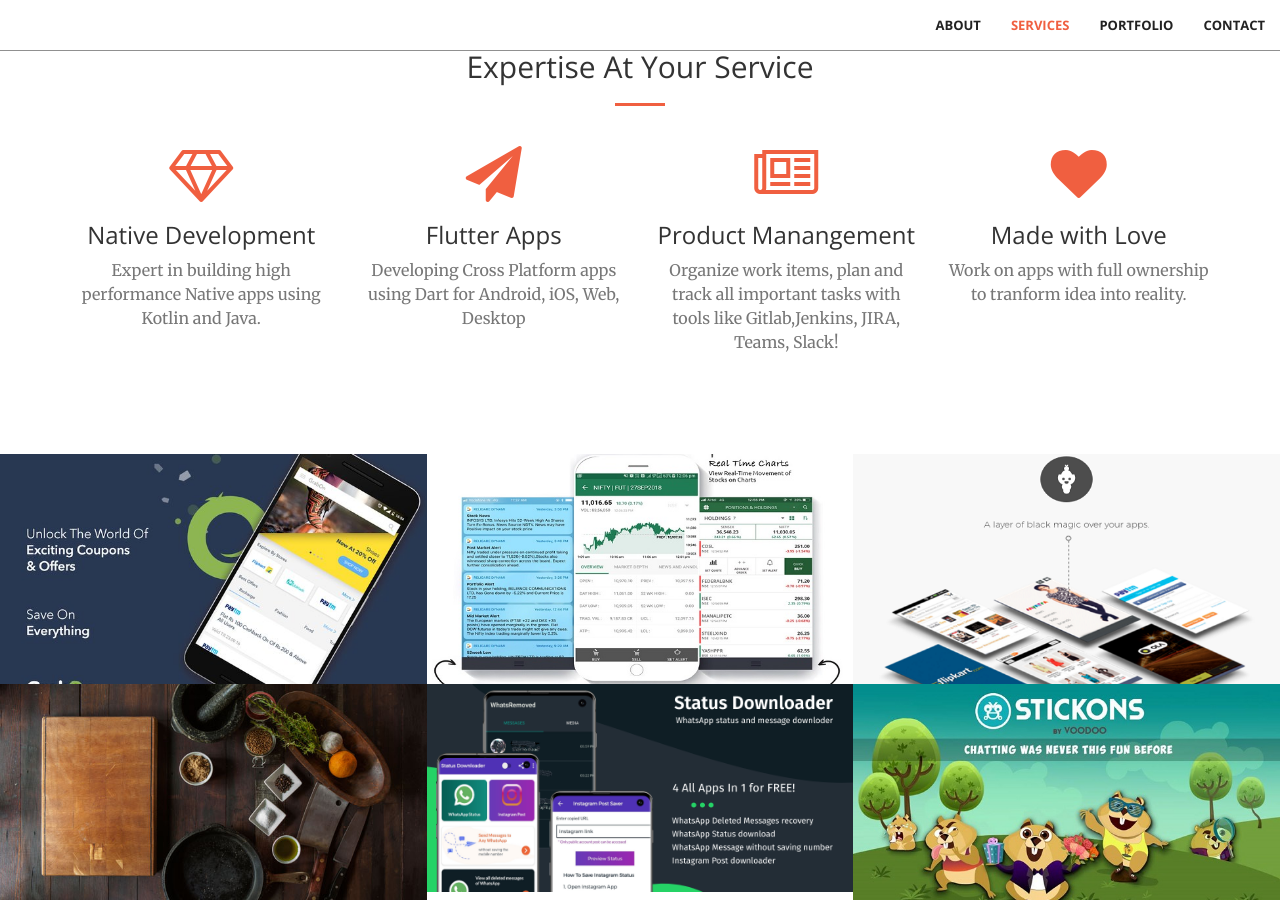
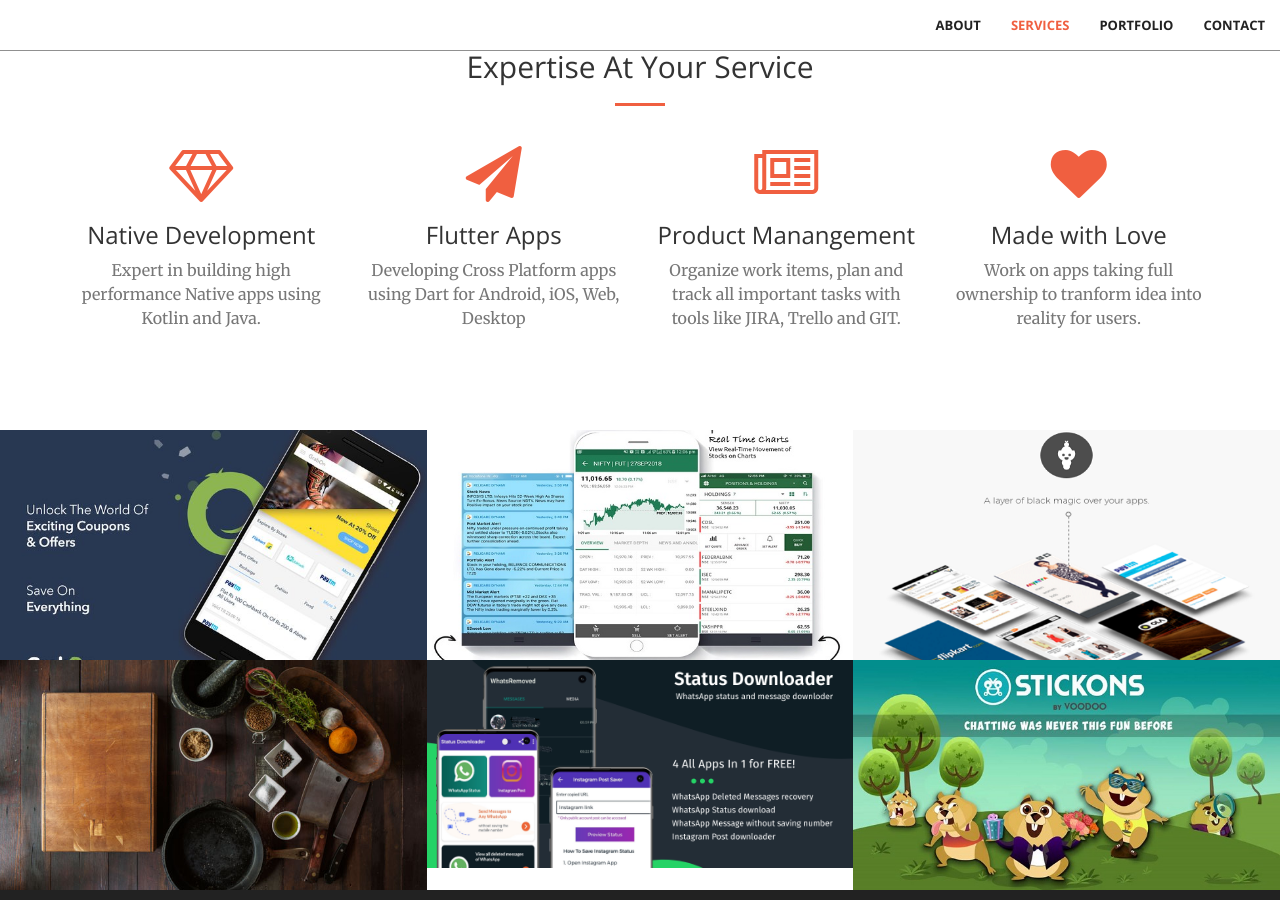
Before and after one commit to anukools/anukools.github.io, a Jekyll site: the page built from index.html, in a window 1280 px wide and 900 px high, scrolled down 1344 px. Built offline with Jekyll 4.4.1, drawn with Linux system fonts in a browser that asks for light colours.

Commit message:
Update services.html

```diff
--- a/_includes/services.html
+++ b/_includes/services.html
@@ -27,14 +27,14 @@
                 <div class="service-box">
                     <i class="fa fa-4x fa-newspaper-o wow bounceIn text-primary" data-wow-delay=".2s"></i>
                     <h3>Product Manangement</h3>
-                    <p class="text-muted">Organize work items, plan and track all important tasks with tools like Gitlab,Jenkins, JIRA, Teams, Slack!</p>
+                    <p class="text-muted">Organize work items, plan and track all important tasks with tools like JIRA, Trello and GIT.</p>
                 </div>
             </div>
             <div class="col-lg-3 col-md-6 text-center">
                 <div class="service-box">
                     <i class="fa fa-4x fa-heart wow bounceIn text-primary" data-wow-delay=".3s"></i>
                     <h3>Made with Love</h3>
-                    <p class="text-muted">Work on apps with full ownership to tranform idea into reality.</p>
+                    <p class="text-muted">Work on apps taking full ownership to tranform idea into reality for users.</p>
                 </div>
             </div>
         </div>
```
